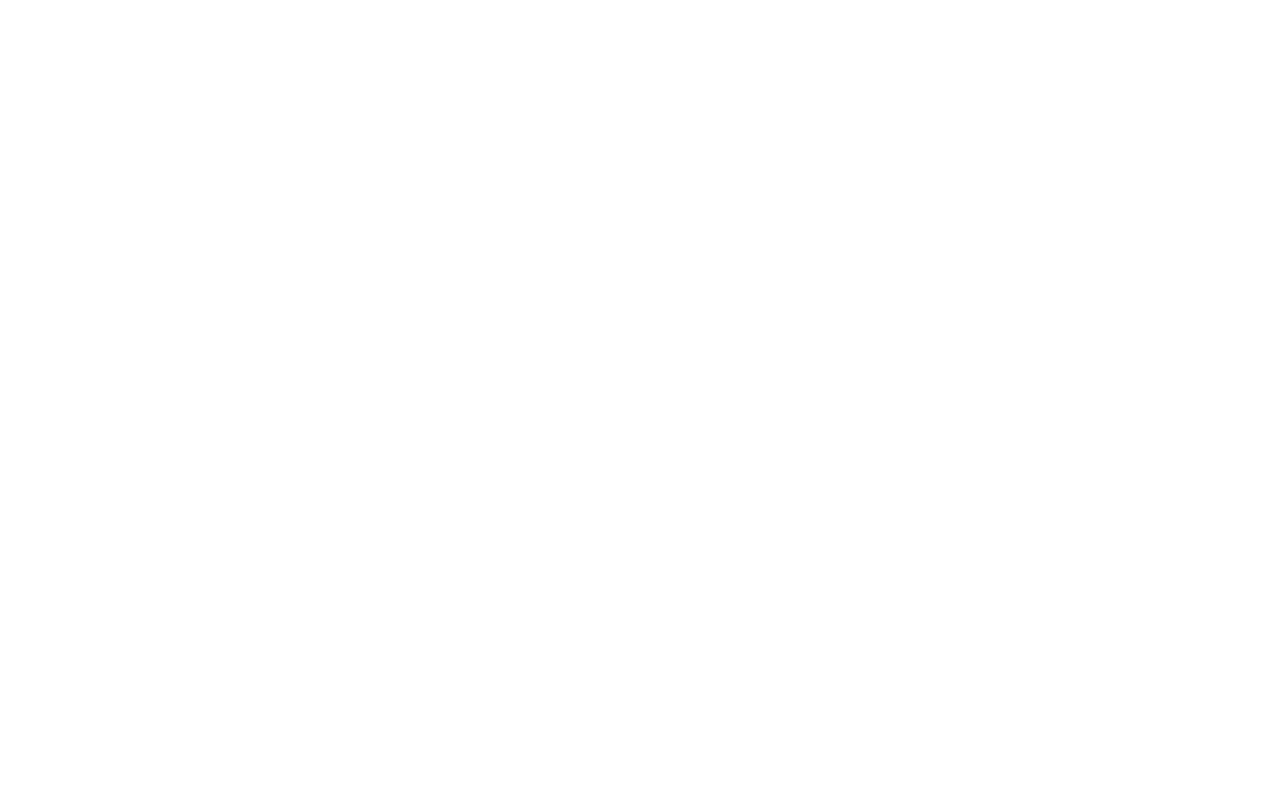
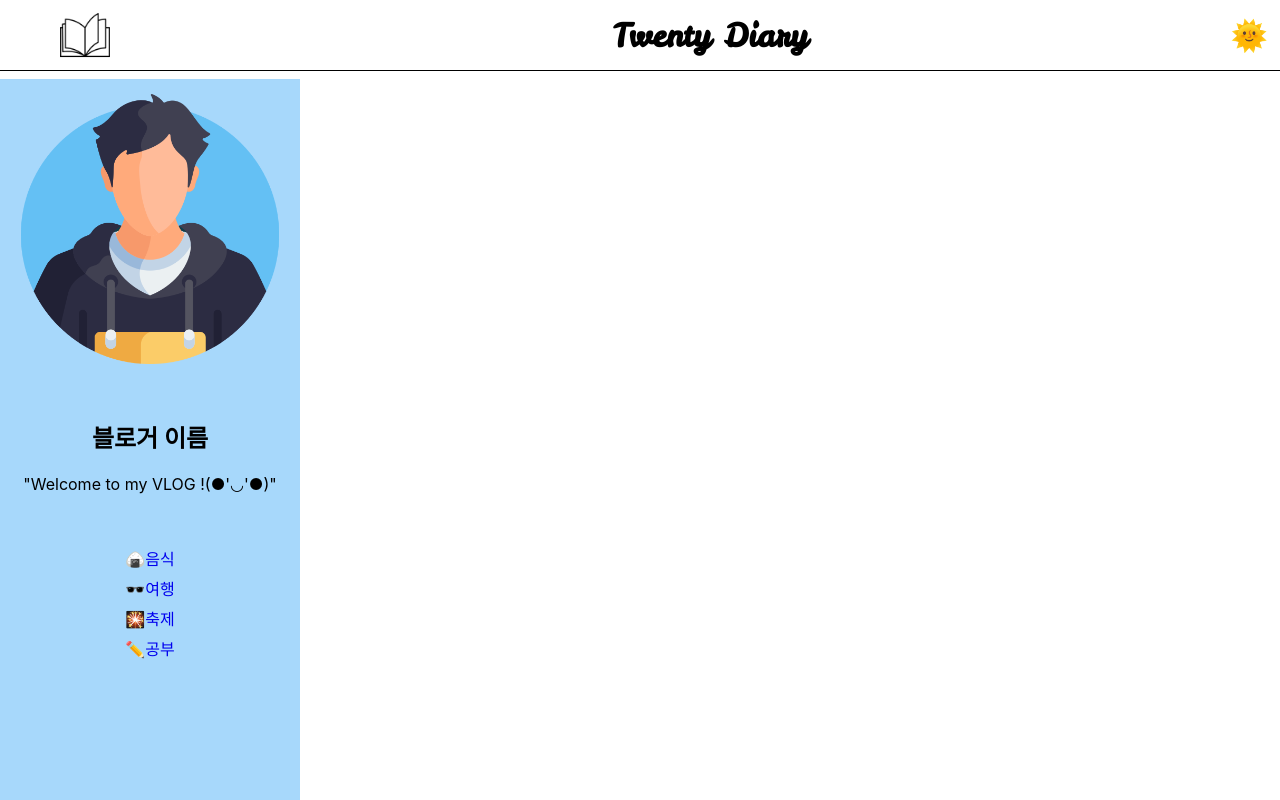
Before and after one commit to kelly2657/reactproj, a React (Create React App) app: page /study in a window 1280 px wide. Built offline with nearby package versions, Linux system fonts and the light colour scheme.

Commit message:
edit missing detail page

```diff
--- a/src/App.js
+++ b/src/App.js
@@ -3,8 +3,9 @@
 import Home from "./pages/Home";
 // import Blog from "./pages/Blog";
 // import Edit from "./pages/Edit";
-import { Foods, Trip, Festival, Study } from "./component/detail";
-
+import Detail, { Foods, Trip, Festival, Study } from "./component/detail";
+import Header from './component/Header';
+import Profile from './component/Profile';
 import './styles/Darkmode.css';
 import { Routes, Route } from 'react-router-dom';
 
@@ -117,11 +118,13 @@
               <Route path="/" element={<Home/>}/>
               {/* <Route path="/blog/:id" element={<Blog/>}/>
               <Route path="/edit/:id" element={<Edit/>}/> */}
-              <Route path="/foods" element={<Foods />}></Route>
-                <Route path="/trip" element={<Trip />}></Route>
-                <Route path="/festival" element={<Festival />}></Route>
-                <Route path="/study" element={<Study />}></Route>
+
+
+
             </Routes>
+            <Header></Header>
+             <Profile></Profile>
+              <Detail />
           </div>
       </BlogDispatchContext.Provider>
     </BlogStateContext.Provider>
--- a/src/styles/Detail.css
+++ b/src/styles/Detail.css
@@ -1,7 +1,7 @@
 /* 이게 카드를 막아요 ㅜㅜ */
 .Viewer{
-    /* position: fixed;
-    left:300px;
+    position: fixed;
+    /* left:300px;
     right:0cap;
     top: 79px;
     height: 100%; */
```
